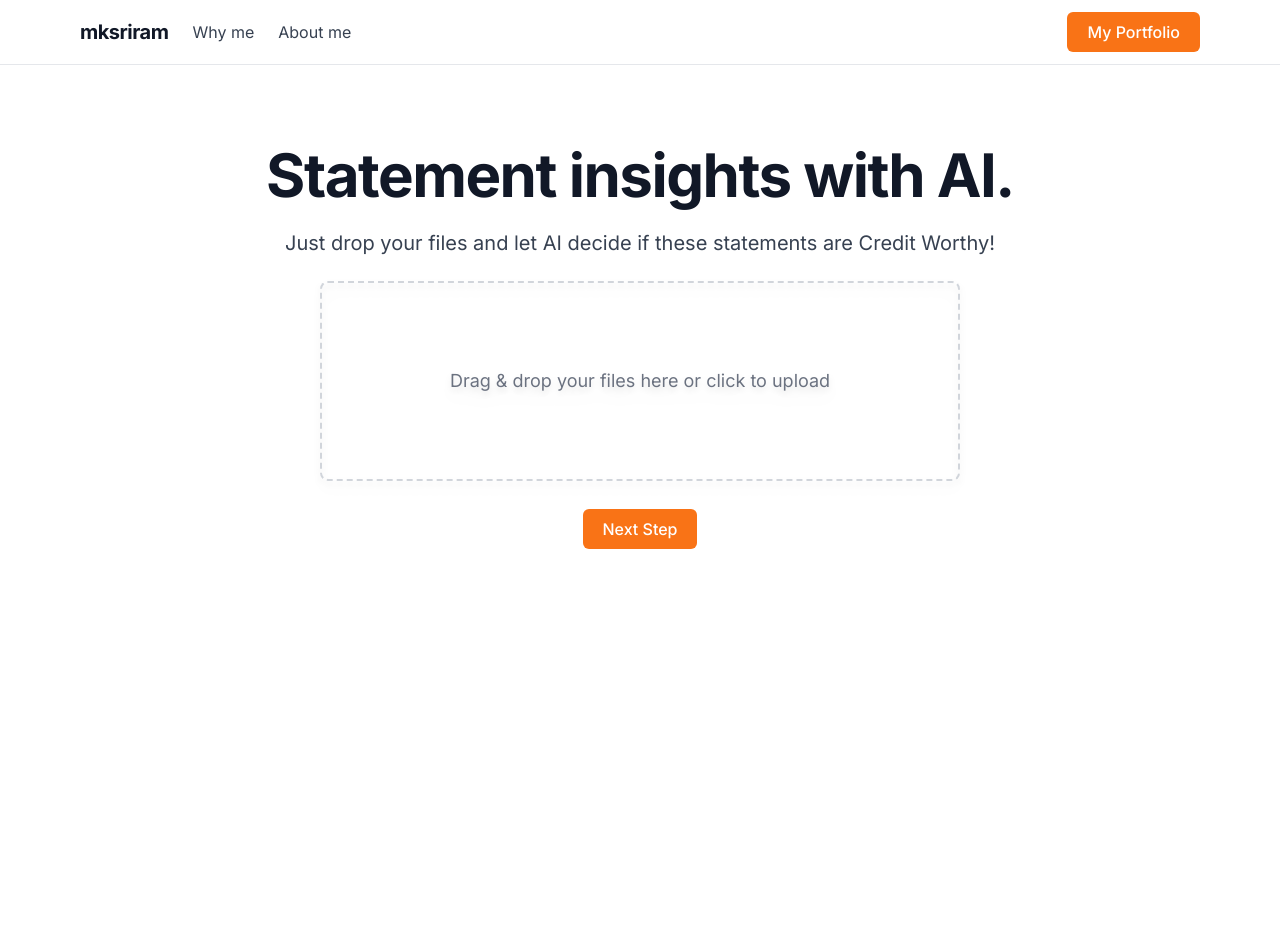
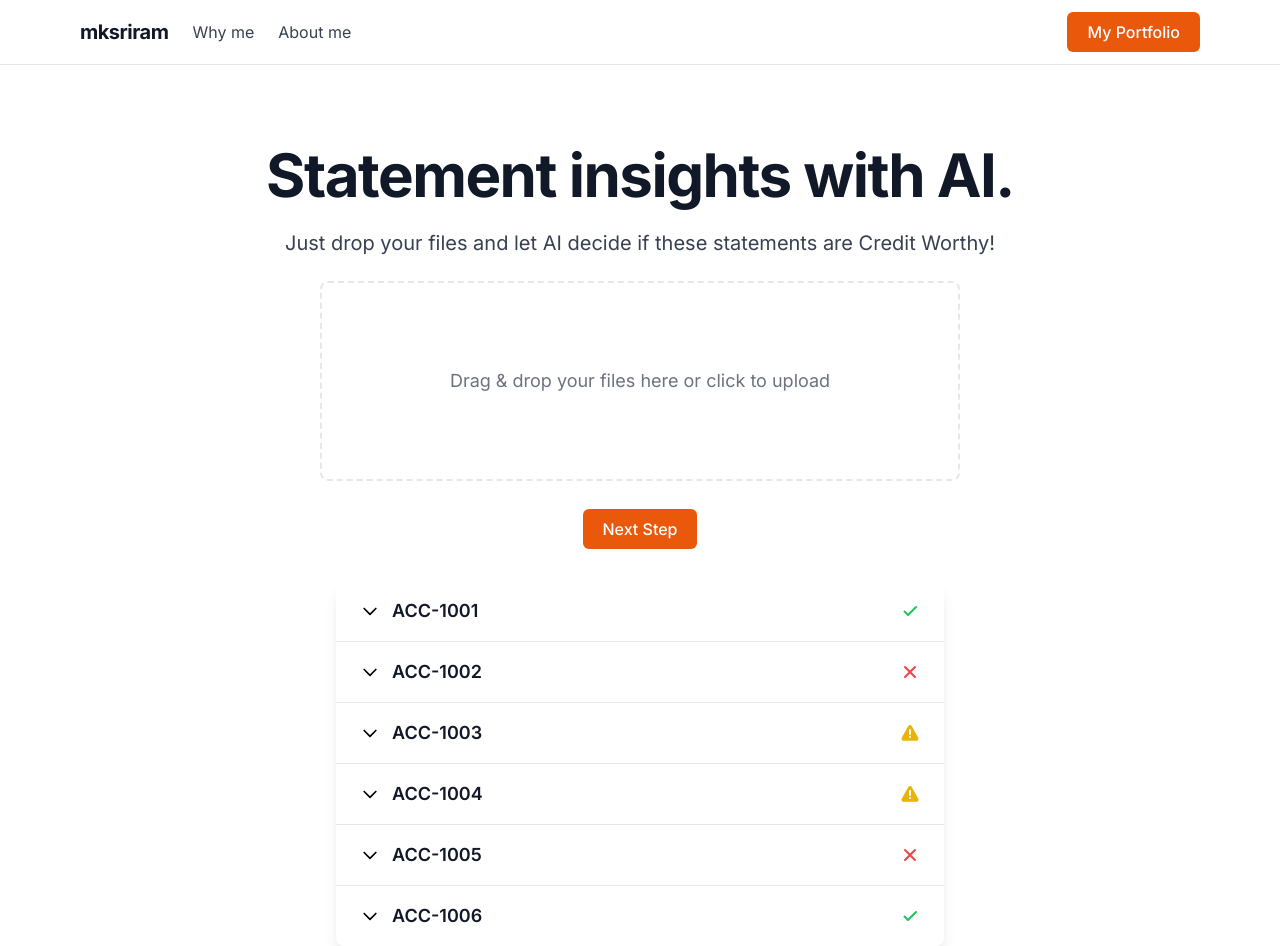
Before and after one commit to mk-sriram/bank-system, a Next.js app: page / in a window 1280 px wide. Before the commit the page ends 800 px from the top, so only its background shows below. Built offline with nearby package versions, Linux system fonts and the light colour scheme.

Commit message:
added new features

```diff
--- /dev/null
+++ b/src/components/ActionArea/CreditList.tsx
@@ -0,0 +1,162 @@
+"use client";
+
+import { useState, useEffect } from "react";
+import { CreditListProps } from "@/utils/types";
+
+export default function CreditList({ finalJson }: CreditListProps) {
+  const [expanded, setExpanded] = useState<Record<number, boolean>>({});
+  const [loading, setLoading] = useState<boolean>(true);
+
+  useEffect(() => {
+    // Simulate loading time
+    const timer = setTimeout(() => setLoading(false), 1500);
+    return () => clearTimeout(timer);
+  }, []);
+
+  const handleToggle = (index: number) => {
+    setExpanded((prev) => ({
+      ...prev,
+      [index]: !prev[index],
+    }));
+  };
+
+  const renderCreditIcon = (creditLevel: string) => {
+    switch (creditLevel) {
+      case "approved":
+        return (
+          <svg
+            className="h-5 w-5 text-green-500"
+            fill="currentColor"
+            viewBox="0 0 20 20"
+          >
+            <path
+              fillRule="evenodd"
+              d="M16.707 5.293a1 1 0 01.023 1.414l-8 8a1 1 0 01-1.414
+                 0l-3.5-3.5a1 1 0 011.414-1.414L8 12.586l7.293-7.293a1
+                 1 0 011.414 0z"
+              clipRule="evenodd"
+            />
+          </svg>
+        );
+      case "declined":
+        return (
+          <svg
+            className="h-5 w-5 text-red-500"
+            fill="currentColor"
+            viewBox="0 0 20 20"
+          >
+            <path
+              fillRule="evenodd"
+              d="M4.293 4.293a1 1 0 011.414 0L10 8.586l4.293-4.293a1 1
+                 0 011.414 1.414L11.414 10l4.293 4.293a1 1 0
+                 01-1.414 1.414L10 11.414l-4.293 4.293a1 1 0
+                 01-1.414-1.414L8.586 10 4.293 5.707a1 1 0 010-1.414z"
+              clipRule="evenodd"
+            />
+          </svg>
+        );
+      case "underReview":
+        return (
+          <svg
+            className="h-5 w-5 text-yellow-500"
+            fill="currentColor"
+            viewBox="0 0 20 20"
+          >
+            <path
+              fillRule="evenodd"
+              d="M8.257 3.099c.764-1.36 2.722-1.36
+                 3.486 0l6.514 11.615c.75 1.338-.213 3.036-1.742
+                 3.036H3.486c-1.53 0-2.492-1.698-1.742-3.036L8.257
+                 3.1zM11 14a1 1 0 10-2 0 1 1 0 002
+                 0zm-1-2a1 1 0 01-1-1V7a1 1 0
+                 112 0v4a1 1 0 01-1 1z"
+              clipRule="evenodd"
+            />
+          </svg>
+        );
+      default:
+        return null;
+    }
+  };
+
+  if (loading) {
+    return (
+      <div className="mx-auto mt-8 w-[38rem] bg-white shadow-lg sm:rounded-lg">
+        <ul role="list" className="divide-y divide-gray-200">
+          {Array(6)
+            .fill(null)
+            .map((_, index) => (
+              <li
+                key={index}
+                className="flex flex-col px-6 py-4 animate-pulse cursor-pointer transition hover:bg-gray-50"
+              >
+                {/* Top row: Name + Credit Icon + Expand button */}
+                <div className="flex items-center justify-between">
+                  <div className="flex items-center gap-x-3">
+                    <div className="h-5 w-5 bg-gray-300 rounded"></div>
+                    <div className="h-4 w-24 bg-gray-300 rounded"></div>
+                  </div>
+                  <div className="h-5 w-5 bg-gray-300 rounded"></div>
+                </div>
+
+                {/* Expanded panel (mimic animation for expansion) */}
+                {index % 2 === 0 && (
+                  <div className="mt-2 text-sm text-gray-600 flex justify-end">
+                    <div className="bg-gray-300 rounded-md px-4 py-2 w-full h-6"></div>
+                  </div>
+                )}
+              </li>
+            ))}
+        </ul>
+      </div>
+    );
+  }
+
+  return (
+    <div className="mx-auto mt-8 w-[38rem] bg-white shadow-lg sm:rounded-lg">
+      <ul role="list" className="divide-y divide-gray-200">
+        {finalJson.map((person, index) => (
+          <li
+            key={index}
+            className="flex flex-col px-6 py-4 cursor-pointer transition hover:bg-gray-50"
+            onClick={() => handleToggle(index)}
+          >
+            {/* Top row: Name + Credit Icon + Expand button */}
+            <div className="flex items-center justify-between">
+              <div className="flex items-center gap-x-3">
+                <svg
+                  className={`h-5 w-5 transition-transform ${
+                    expanded[index] ? "rotate-180" : ""
+                  }`}
+                  fill="none"
+                  stroke="currentColor"
+                  strokeWidth={2}
+                  viewBox="0 0 24 24"
+                >
+                  <path
+                    strokeLinecap="round"
+                    strokeLinejoin="round"
+                    d="M19 9l-7 7-7-7"
+                  />
+                </svg>
+                <p className="text-lg font-semibold text-gray-900">
+                  {person.accountNumber}
+                </p>
+              </div>
+              <div>{renderCreditIcon(person.creditLevel)}</div>
+            </div>
+
+            {/* Expanded panel */}
+            {expanded[index] && (
+              <div className="mt-2 text-sm text-gray-600 flex justify-end">
+                <p className="bg-gray-100 rounded-md px-4 py-2 w-full">
+                  {person.description}
+                </p>
+              </div>
+            )}
+          </li>
+        ))}
+      </ul>
+    </div>
+  );
+}
--- a/src/components/ActionArea/Droparea.tsx
+++ b/src/components/ActionArea/Droparea.tsx
@@ -2,8 +2,68 @@
 
 import type React from "react";
 import { useState } from "react";
-import Output from "./Output";
-import ChainOfThoughtProgress from "./ChainOfThoughtProgress"; // <-- Our updated progress component
+import ChainOfThoughtProgress from "./ChainOfThoughtProgress";
+import CreditList from "./CreditList";
+import type { CreditItem } from "@/utils/types";
+
+const finalJson: CreditItem[] = [
+  {
+    accountNumber: "ACC-1001",
+    creditLevel: "approved",
+    description: [
+      "Stable income source",
+      "Good credit history",
+      "Low debt-to-income ratio",
+    ],
+  },
+  {
+    accountNumber: "ACC-1002",
+    creditLevel: "declined",
+    description: [
+      "Multiple late payments",
+      "High credit utilization",
+      "Low credit score",
+    ],
+  },
+  {
+    accountNumber: "ACC-1003",
+    creditLevel: "underReview",
+    riskLevel: "low",
+    description: [
+      "Recent job change",
+      "Limited credit history",
+      "Moderate debt-to-income ratio",
+    ],
+  },
+  {
+    accountNumber: "ACC-1004",
+    creditLevel: "underReview",
+    riskLevel: "high",
+    description: [
+      "Significant outstanding loans",
+      "Multiple recent credit inquiries",
+      "Unstable income",
+    ],
+  },
+  {
+    accountNumber: "ACC-1005",
+    creditLevel: "declined",
+    description: [
+      "Bankruptcy history",
+      "Missed loan payments",
+      "High default risk",
+    ],
+  },
+  {
+    accountNumber: "ACC-1006",
+    creditLevel: "approved",
+    description: [
+      "Excellent payment history",
+      "Diverse credit mix",
+      "Consistently high credit score",
+    ],
+  },
+];
 
 const Droparea = () => {
   const [files, setFiles] = useState<File[]>([]);
@@ -13,7 +73,7 @@ const Droparea = () => {
 
   // The entire chain of steps, shown at once
   const [chainOfThought, setChainOfThought] = useState<string[]>([]);
-  // currentStep indicates which step is "active" (the rest that are < currentStep are completed)
+  // currentStep indicates which step is active
   const [currentStep, setCurrentStep] = useState<number>(0);
 
   const handleFileChange = (e: React.ChangeEvent<HTMLInputElement>) => {
@@ -63,14 +123,20 @@ const Droparea = () => {
   };
 
   /**
-   * Displays all steps at once in gray,
-   * then progressively colors each step orange as it completes.
+   * Simulates chain-of-thought with a parallel server request:
+   * 1) Upload files to /upload
+   * 2) Animate chain-of-thought steps every 2s
+   *    - If server finishes early, skip ahead to final step
+   *    - If we reach final step but server isn't done, hold at final
+   * 3) When both are complete, show the data
    */
-  const simulateChainOfThought = () => {
+  const simulateChainOfThought = async () => {
+    // Just in case, avoid doing anything if no files:
+    if (files.length === 0) return;
+
+    // Reset UI states
     setIsLoading(true);
     setJsonData(null);
-    setChainOfThought([]); // clear old steps
-    setCurrentStep(0); // reset to the beginning
 
     const steps = [
       "Analyzing file contents...",
@@ -81,40 +147,72 @@ const Droparea = () => {
       "Summarizing findings...",
     ];
 
-    // 1) Show all steps immediately in gray
     setChainOfThought(steps);
+    setCurrentStep(0);
 
-    // 2) Animate through them using setTimeout recursively (no promises)
+    let serverResult: any = null;
+    let serverDone = false; // We'll flip to true when the server responds
+
+    // 1) Start the chain-of-thought progression:
+    const totalSteps = steps.length;
     let stepIndex = 0;
-    const delay = 2000; // 2 seconds between each step; adjust as needed
+    const stepDelay = 2000; // 2 seconds per step
 
-    const processStep = () => {
-      // Make the step at 'stepIndex' the "active" one
-      setCurrentStep(stepIndex);
+    // We'll store the interval ID so we can clear it if needed
+    const intervalId = setInterval(() => {
+      stepIndex++;
+      // If we haven't reached the final step, move forward
+      if (stepIndex <= totalSteps) {
+        setCurrentStep(stepIndex);
+      }
+      // If we've reached or passed the final step OR server is done, stop
+      if (stepIndex >= totalSteps || serverDone) {
+        clearInterval(intervalId);
+        // If the server is done and we have data, show final
+        if (serverDone && serverResult) {
+          setJsonData(serverResult);
+          setIsLoading(false);
+        }
+      }
+    }, stepDelay);
 
-      stepIndex++;
-      if (stepIndex <= steps.length) {
-        // Schedule next step
-        setTimeout(processStep, delay);
+    // 2) Meanwhile, start uploading the files:
+    try {
+      const formData = new FormData();
+      files.forEach((file) => formData.append("files", file));
+
+      const response = await fetch("/upload", {
+        method: "POST",
+        body: formData,
+      });
+
+      if (!response.ok) {
+        throw new Error("Upload failed");
+      }
+
+      const data = await response.json();
+      serverResult = data;
+      serverDone = true;
+
+      // If chain-of-thought steps haven't reached final step, skip to final step
+      if (stepIndex < totalSteps) {
+        setCurrentStep(totalSteps); // jump to the last step
+        clearInterval(intervalId);
+        // Now display the data
+        setJsonData(serverResult);
+        setIsLoading(false);
       } else {
-        // All steps are completed
-        // currentStep = steps.length means the last step is also marked completed
-        setCurrentStep(steps.length);
-
-        // Simulated final output
-        const simulatedOutput = {
-          summary: "Analysis complete",
-          entities: ["Entity A", "Entity B", "Entity C"],
-          relationships: ["A is related to B", "B influences C"],
-          insights: ["Insight 1", "Insight 2", "Insight 3"],
-        };
-        setJsonData(simulatedOutput);
+        // If steps are already at or beyond final step, just show data
+        setJsonData(serverResult);
         setIsLoading(false);
       }
-    };
-
-    // Start the chain-of-thought progression
-    setTimeout(processStep, delay);
+    } catch (error) {
+      console.error(error);
+      serverDone = true;
+      setIsLoading(false);
+      clearInterval(intervalId);
+      // You might want to show an error message or do something else
+    }
   };
 
   return (
@@ -126,11 +224,10 @@ const Droparea = () => {
         onClick={triggerFileInput}
         onPaste={handlePaste}
         className="flex flex-col items-center justify-center w-[80%] md:w-[50%]
-                   border-2 border-gray-300 border-dashed rounded-lg cursor-pointer
-                   bg-transparent hover:shadow-[inset_0px_0px_20px_4px_#f3f3f3]
-                   p-4 h-auto max-h-[50vh] min-h-[200px] overflow-y-auto relative drop-shadow-lg"
+                   border-2 border-gray-200 border-dashed rounded-lg cursor-pointer
+                   bg-transparent hover:bg-[#fafafa]
+                   p-4 h-auto max-h-[50vh] min-h-[200px] overflow-y-auto relative "
       >
-        {/* Hidden input for file selection */}
         <input
           id="dropzone-file"
           type="file"
@@ -138,14 +235,14 @@ const Droparea = () => {
           multiple
           onChange={handleFileChange}
         />
-        {/* Conditional placeholder text */}
+
         {files.length === 0 && (
           <span className="text-gray-500 text-lg">
             Drag &amp; drop your files here or click to upload
           </span>
         )}
 
-        {/* File Previews inside the drop area */}
+        {/* Files preview */}
         {files.length > 0 && (
           <div className="flex flex-col gap-4 w-full mt-4">
             {files.map((file, index) => (
@@ -196,15 +293,15 @@ const Droparea = () => {
           </div>
         )}
       </div>
-
+      {/* Button Div */}
       <div>
         <button
           onClick={simulateChainOfThought}
           className="
             px-5
             py-2
-            bg-orange-500
-            hover:bg-orange-600
+            bg-orange-600
+            hover:bg-orange-500
             text-white
             font-medium
             rounded-md
@@ -212,14 +309,15 @@ const Droparea = () => {
             duration-200
             flex items-center justify-center
             mt-7
-            "
-          disabled={isLoading}
+            cursor-pointer
+          "
+          disabled={isLoading || files.length === 0} // disable if already processing or no files
         >
           {isLoading ? "Processing..." : "Next Step"}
         </button>
       </div>
 
-      {/* Chain of Thought Analysis Progress */}
+      {/* Display chain-of-thought if steps are set */}
       {chainOfThought.length > 0 && (
         <ChainOfThoughtProgress
           chainOfThought={chainOfThought}
@@ -227,8 +325,9 @@ const Droparea = () => {
         />
       )}
 
-      {/* Output */}
-      {jsonData && <Output jsonData={jsonData} />}
+      {finalJson && (
+        <CreditList finalJson={finalJson} currenState={isLoading} />
+      )}
     </div>
   );
 };
--- a/src/components/Navbar.tsx
+++ b/src/components/Navbar.tsx
@@ -42,8 +42,8 @@ const Navbar = () => {
           className="
             px-5
             py-2
-            bg-orange-500
-            hover:bg-orange-600
+            bg-orange-600
+            hover:bg-orange-500
             text-white
             font-medium
             rounded-md
--- /dev/null
+++ b/src/utils/types.ts
@@ -0,0 +1,13 @@
+type CreditLevel = "approved" | "declined" | "underReview";
+
+export interface CreditItem {
+  accountNumber: string;
+  creditLevel: CreditLevel;
+  riskLevel?: "low" | "high";
+  description: string[];
+}
+
+export type CreditListProps = {
+  finalJson: CreditItem[];
+  currenState: boolean;
+};
```
Also changed, not shown: 1 other file (tests, documents, lock files or other folders).
